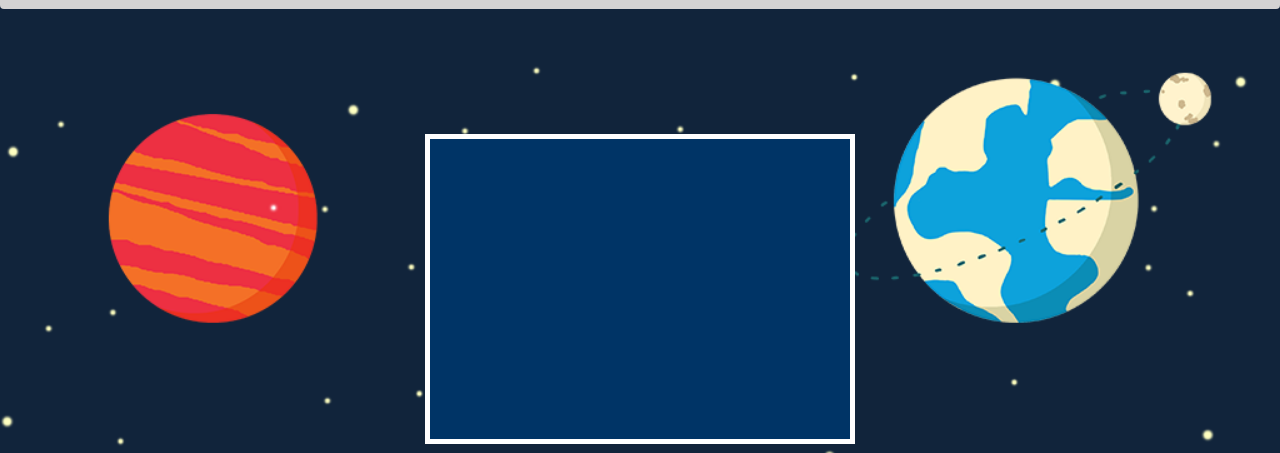
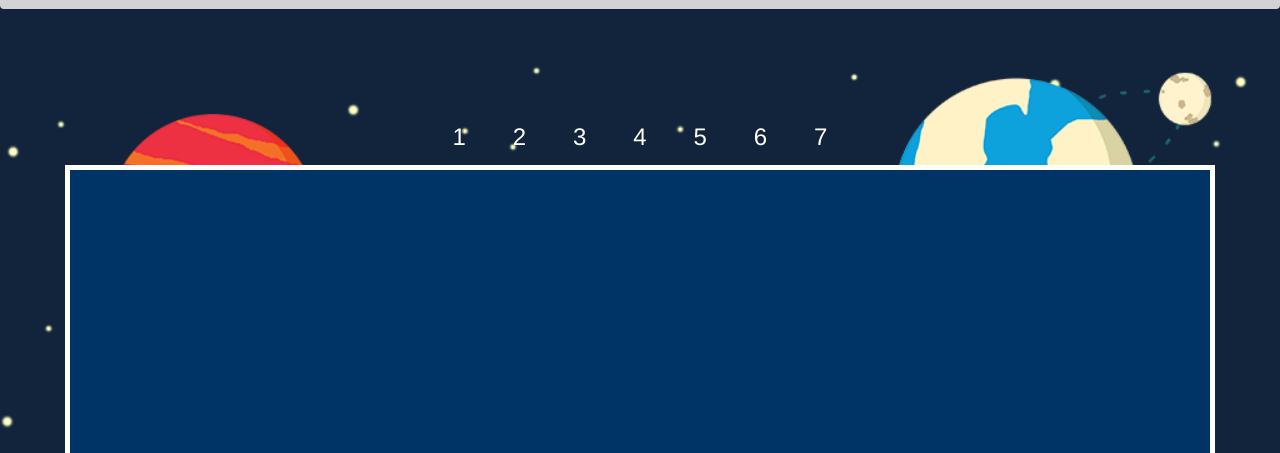
Before and after one commit to selena-groh/comp20-s2017-team3, a plain HTML site: page src/play.html in a window 1280 px wide. Shown: the part 71-524 px from the top of the page. Drawn offline with nearby package versions, Linux system fonts and the light colour scheme.

Commit message:
added column labels

```diff
--- a/src/float_four.css
+++ b/src/float_four.css
@@ -137,7 +137,7 @@ header .intro-text .name {
 
 .game .container {
   height: 300px;
-  width: 450px;
+  width: 4f50px;
   outline: 5px solid white;
   display: block;
   background-color: #11233b;
@@ -150,7 +150,15 @@ header .intro-text .name {
 }
 
 #turn {
+  padding-top: 5px;
   color: #ea3347;
+}
+
+#column-labels {
+  display: flex;
+  width: 375px;
+  justify-content: space-between;
+  padding-bottom: 10px;
 }
 
 .footer {
--- a/src/play.html
+++ b/src/play.html
@@ -42,6 +42,15 @@
   </nav>
 
   <div class="jumbotron text-center main-game game">
+    <div id="column-labels">
+      <h3>1</h3>
+      <h3>2</h3>
+      <h3>3</h3>
+      <h3>4</h3>
+      <h3>5</h3>
+      <h3>6</h3>
+      <h3>7</h3>
+    </div>
     <div class="container" id="gamespace">
       <!--<h2 class="display-3" id="game"></h2>-->
     </div>
```
